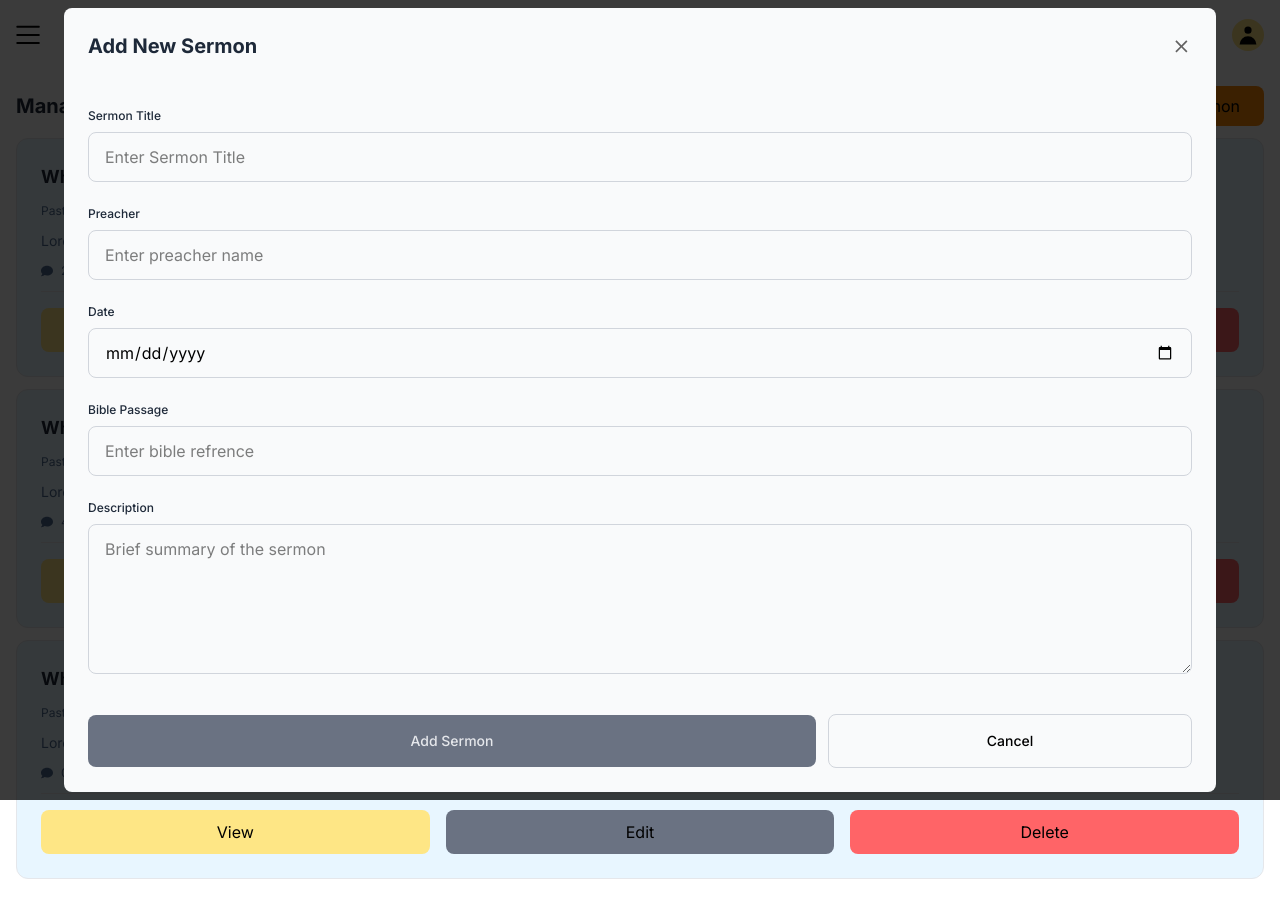
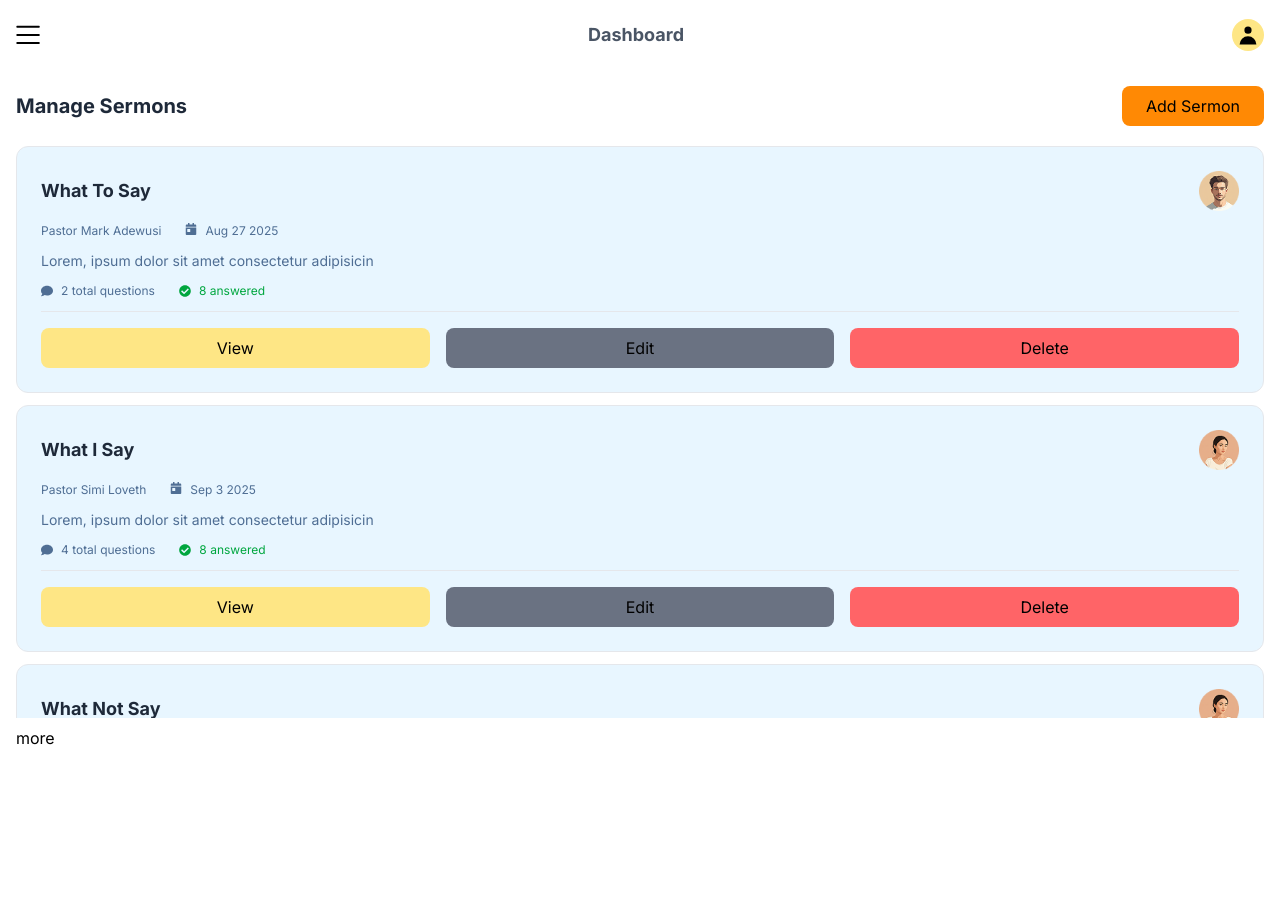
Before and after one commit to dub-ing/HiRabbi, a React (Vite) app: page /sermons in a window 1280 px wide. After the commit the page ends 800 px from the top, so only its background shows below. Built offline with nearby package versions, Linux system fonts and the light colour scheme.

Commit message:
added react hook form for form validation and submission

```diff
--- a/package.json
+++ b/package.json
@@ -13,6 +13,7 @@
     "@tailwindcss/vite": "^4.1.16",
     "react": "^19.1.1",
     "react-dom": "^19.1.1",
+    "react-hook-form": "^7.65.0",
     "react-icons": "^5.5.0",
     "react-router": "^7.9.4",
     "tailwindcss": "^4.1.16"
--- a/src/data/sermons.js
+++ b/src/data/sermons.js
@@ -1,14 +1,13 @@
 export const sermons = [
   {
+    id: 10,
     topic: "What To Say",
     date: "Aug 27 2025",
     pastor: "Pastor Mark Adewusi",
-    memoryVerse:
-      "Ye are of God, little children and have overcome them: because greater is he that is in you, than he that is in the world. -",
     bibleReads: ["1 John 4:4", "Mark 11:23", "Proverbs 6;2"],
     description:
       "Lorem, ipsum dolor sit amet consectetur adipisicing elit. Eum amet corrupti unde repudiandae voluptatem natus quasi eos nam ut quas omnis sapiente tempora eaque et velit, culpa inventore autem error aliquid qui soluta fuga magnam consequatur tempore. Voluptatem, architecto quo, fugit velit quasi molestias nisi nemo hic iure beatae porro!",
-    image: "bibleOpen.jpg",
+    image: "memberGuy.png",
     questions: [
       {
         question: "How do i know what to say when i am guilt filled ?",
@@ -34,15 +33,14 @@ export const sermons = [
     ],
   },
   {
+    id: 11,
     topic: "What I Say",
     date: "Sep 3 2025",
     pastor: "Pastor Simi Loveth",
-    memoryVerse:
-      "Ye are of God, little children and have overcome them: because greater is he that is in you, than he that is in the world. -",
     bibleReads: ["1 John 4:4", "Mark 11:23", "Proverbs 6;2"],
     description:
       "Lorem, ipsum dolor sit amet consectetur adipisicing elit. Eum amet corrupti unde repudiandae voluptatem natus quasi eos nam ut quas omnis sapiente tempora eaque et velit, culpa inventore autem error aliquid qui soluta fuga magnam consequatur tempore. Voluptatem, architecto quo, fugit velit quasi molestias nisi nemo hic iure beatae porro!",
-    image: "bibleOpen.jpg",
+    image: "memberGirl.png",
     questions: [
       {
         question: "How do i know what to say when i am guilt filled ?",
@@ -89,14 +87,13 @@ export const sermons = [
     ],
   },
   {
+    id: 12,
     topic: "What Not Say",
     date: "Sep 10 2025",
     pastor: "Pastor Mark Adewusi",
-    memoryVerse:
-      "Ye are of God, little children and have overcome them: because greater is he that is in you, than he that is in the world. -",
     bibleReads: ["1 John 4:4", "Mark 11:23", "Proverbs 6;2"],
     description:
       "Lorem, ipsum dolor sit amet consectetur adipisicing elit. Eum amet corrupti unde repudiandae voluptatem natus quasi eos nam ut quas omnis sapiente tempora eaque et velit, culpa inventore autem error aliquid qui soluta fuga magnam consequatur tempore. Voluptatem, architecto quo, fugit velit quasi molestias nisi nemo hic iure beatae porro!",
-    image: "bibleOpen.jpg",
+    image: "memberGirl.png",
   },
 ];
--- a/src/features/sermons/AddSermon.jsx
+++ b/src/features/sermons/AddSermon.jsx
@@ -1,7 +1,19 @@
+import { useState } from "react";
+import { useForm } from "react-hook-form";
 import { MdClose } from "react-icons/md";
+import { sermons } from "../../data/sermons";
 import Title from "../../ui/Title";
 
-function AddSermon() {
+function AddSermon({ handleClick }) {
+  const [initialSermons, setInitialSermons] = useState(sermons);
+  console.log(initialSermons);
+  const { register, handleSubmit, formState, reset } = useForm();
+  const { errors } = formState;
+  function onSubmit(data) {
+    const newSermon = { ...data, id: 10 + Math.random(), questions: [] };
+    setInitialSermons([...initialSermons, newSermon]);
+    reset()
+  }
   return (
     <div class="absolute top-0 left-0 w-full h-screen flex items-center bg-[#000000c4]">
       <div class="w-[90%] m-auto rounded-lg bg-gray-50">
@@ -9,78 +21,127 @@ function AddSermon() {
           <Title size="xl" font="bold" color="gray-800">
             Add New Sermon
           </Title>
-            <MdClose size="1.3rem" color="#636262" />
+          <MdClose onClick={handleClick} size="1.3rem" color="#636262" />
         </div>
-          <div class="py-6 px-6 flex flex-col justify-between gap-6">
+        <form
+          onSubmit={handleSubmit(onSubmit)}
+          class="py-6 px-6 flex flex-col justify-between gap-4"
+        >
           <div class="flex flex-col items-start justify-between gap-2">
-              <label class="text-xs text-gray-800 font-medium" htmlFor="title">
-                Sermon Title
+            <label class="text-xs text-gray-800 font-medium" htmlFor="topic">
+              Sermon Topic
             </label>
             <input
-                class="w-full py-3 px-4 border border-gray-300 rounded-lg"
-                name="title"
+              class={`w-full py-3 px-4 border border-gray-300 rounded-lg ${
+                errors?.topic
+                  ? "border-b-red-500"
+                  : "focus:border-b-purple-deep border-[#f1f1f1]"
+              }`}
+              name="topic"
               type="text"
               placeholder="Enter Sermon Title"
+              {...register("topic", {
+                required: "This field is required",
+                maxLength: 20,
+              })}
             />
+            {errors.topic && <span class='text-xs text-red-400'>{errors.topic?.message}</span>}
           </div>
           <div class="flex flex-col items-start justify-between gap-2">
-              <label class="text-xs text-gray-800 font-medium" htmlFor="title">
+            <label class="text-xs text-gray-800 font-medium" htmlFor="preacher">
               Preacher
             </label>
             <input
-                class="w-full py-3 px-4 border border-gray-300 rounded-lg"
-                name="title"
+              class={`w-full py-3 px-4 border border-gray-300 rounded-lg ${
+                errors?.preacher
+                  ? "border-b-red-500"
+                  : "focus:border-b-purple-deep border-[#f1f1f1]"
+              }`}
+              name="preacher"
               type="text"
               placeholder="Enter preacher name"
+              {...register("preacher", { required: "this field is required" })}
             />
+            {errors.preacher && <span class='text-xs text-red-400'>{errors.preacher?.message}</span>}
           </div>
           <div class="flex flex-col items-start justify-between gap-2">
-              <label class="text-xs text-gray-800 font-medium" htmlFor="title">
+            <label class="text-xs text-gray-800 font-medium" htmlFor="date">
               Date
             </label>
             <input
-                class="w-full py-3 px-4 border border-gray-300 rounded-lg"
-                name="title"
+              class={`w-full py-3 px-4 border border-gray-300 rounded-lg ${
+                errors?.date
+                  ? "border-b-red-500"
+                  : "focus:border-b-purple-deep border-[#f1f1f1]"
+              }`}
+              name="date"
               type="date"
+              {...register("date", { required: "This field is required" })}
             />
+            {errors.date && <span class='text-xs text-red-400'>{errors.date?.message}</span>}
           </div>
           <div class="flex flex-col items-start justify-between gap-2">
-              <label class="text-xs text-gray-800 font-medium" htmlFor="title">
+            <label
+              class="text-xs text-gray-800 font-medium"
+              htmlFor="biblePassage"
+            >
               Bible Passage
             </label>
             <input
-                class="w-full py-3 px-4 border border-gray-300 rounded-lg"
-                name="title"
+              class={`w-full py-3 px-4 border border-gray-300 rounded-lg ${
+                errors?.biblePassage
+                  ? "border-b-red-500"
+                  : "focus:border-b-purple-deep border-[#f1f1f1]"
+              }`}
+              name="biblePassage"
               type="text"
               placeholder="Enter bible refrence"
+              {...register("biblePassage", {
+                required: "This field is required",
+              })}
             />
+            {errors.biblePassage && <span class='text-xs text-red-400'>{errors.biblePassage?.message}</span>}
           </div>
           <div class="flex flex-col items-start justify-between gap-2">
-              <label class="text-xs text-gray-800 font-medium" htmlFor="title">
+            <label
+              class="text-xs text-gray-800 font-medium"
+              htmlFor="description"
+            >
               Description
             </label>
             <textarea
-                class="w-full h-[150px] py-3 px-4 border border-gray-300 rounded-lg"
-                name="title"
+              class={`w-full h-30 py-3 px-4 border border-gray-300 rounded-lg ${
+                errors?.description
+                  ? "border-b-red-500"
+                  : "focus:border-b-purple-deep border-[#f1f1f1]"
+              }`}
+              name="description"
               type="text"
               placeholder="Brief summary of the sermon"
+              {...register("description", {
+                required: "This field is required",
+              })}
             />
+            {errors.description && <span class='text-xs text-red-400'>{errors.description?.message}</span>}
           </div>
           <div class="w-full pt-4 flex items-center justify-between gap-3">
             <button
+              type="submit"
               class="w-2/3 py-4 text-sm text-gray-200 font-medium bg-[#334E68] disabled:bg-gray-500 rounded-lg"
-                disabled
             >
               Add Sermon
             </button>
-              <button class="w-1/3 py-4 text-sm font-medium rounded-lg border border-gray-300">
+            <button
+              onClick={handleClick}
+              class="w-1/3 py-4 text-sm font-medium rounded-lg border border-gray-300"
+            >
               Cancel
             </button>
           </div>
-          </div>
+        </form>
       </div>
     </div>
   );
 }
 
-export default AddSermon
+export default AddSermon;
--- a/src/features/sermons/Sermon.jsx
+++ b/src/features/sermons/Sermon.jsx
@@ -1,13 +1,16 @@
 import { FaCalendarDay, FaCheckCircle, FaComment } from "react-icons/fa";
 import Title from "../../ui/Title";
 function Sermon({ sermon }) {
-    const {topic, pastor, date, description, questions} = sermon
+    const {topic, pastor, date, description, image, questions} = sermon
   return (
-    <div class="py-6 my-3 px-6 border border-gray-200 rounded-xl bg-[#E8F6FF] overflow-scroll">
+    <div class="py-6 my-3 px-6 border border-gray-200 rounded-xl bg-[#E8F6FF]">
       <div class="flex flex-col items-start justify-between gap-3">
-        <Title color="gray-800" size="lg" font="bold">
-          {topic}
-        </Title>
+        <div class='w-full flex items-center justify-between'>
+          <Title color="gray-800" size="lg" font="bold">
+            {topic}
+          </Title>
+          <img class='w-10' src={image} alt="" />
+        </div>
         <div class="flex items-center justify-between gap-6">
           <h4 class="text-xs text-[#4F6E94] font-normal">{pastor}</h4>
           <div class="flex justify-between gap-2">
@@ -33,11 +36,11 @@ function Sermon({ sermon }) {
           </div>
         </div>
         <div class="w-full border-t border-gray-200 pt-4 flex justify-between gap-4">
-          <button class="w-1/3 px-4 py-2.5 bg-amber-200 rounded-lg">
+          <button class="w-1/3 px-4 py-2 bg-amber-200 rounded-lg">
             View
           </button>
-          <button class="w-1/3 px-4 py-2.5 bg-gray-500 rounded-lg">Edit</button>
-          <button class="w-1/3 px-4 py-2.5 bg-red-400 rounded-lg">
+          <button class="w-1/3 px-4 py-2 bg-gray-500 rounded-lg">Edit</button>
+          <button class="w-1/3 px-4 py-2 bg-red-400 rounded-lg">
             Delete
           </button>
         </div>
--- a/src/features/sermons/SermonLayout.jsx
+++ b/src/features/sermons/SermonLayout.jsx
@@ -1,23 +1,34 @@
-
-import { MdClose } from "react-icons/md";
+import { useState } from "react";
 import { sermons } from "../../data/sermons";
 import Title from "../../ui/Title";
 import Sermon from "./Sermon";
 import AddSermon from "./AddSermon";
 
 function SermonLayout() {
+  const [openModal, setOpenModal] = useState(false);
+  function handleClick() {
+    setOpenModal(!openModal);
+  }
   return (
     <>
       <div class="flex items-center justify-between">
         <Title color="gray-800" size="xl" font="bold">
           Manage Sermons
         </Title>
-        <button class="px-6 py-2 bg-orange-400 rounded-lg">Add Sermon</button>
+        <button
+          onClick={handleClick}
+          class="px-6 py-2 bg-orange-400 rounded-lg"
+        >
+          Add Sermon
+        </button>
       </div>
-      {sermons.map((sermon) => (
-        <Sermon sermon={sermon} key={sermon.id} />
-      ))}
-      <AddSermon />
+      <div class="w-full h-[73vh] my-2 overflow-scroll">
+        {sermons.map((sermon) => (
+          <Sermon sermon={sermon} key={sermon.id} />
+        ))}
+      </div>
+        <div>more</div>
+      {openModal && <AddSermon handleClick={handleClick} />}
     </>
   );
 }
```
Also changed, not shown: 1 other file (tests, documents, lock files or other folders). Lines whose indentation alone changed are shown as unchanged.
